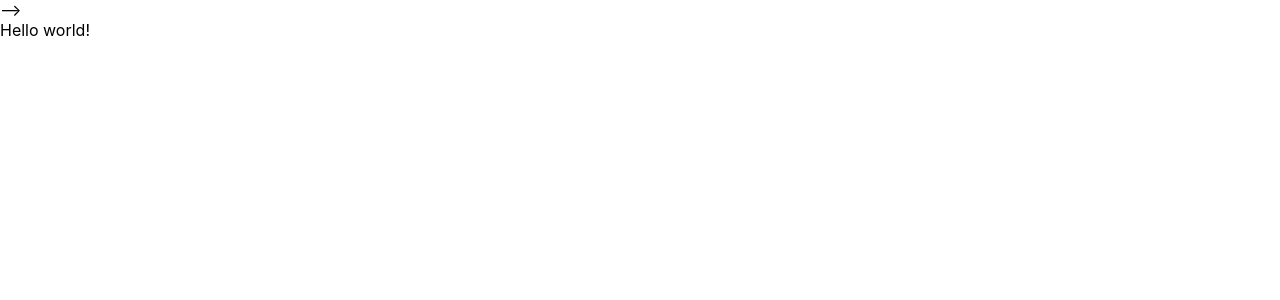
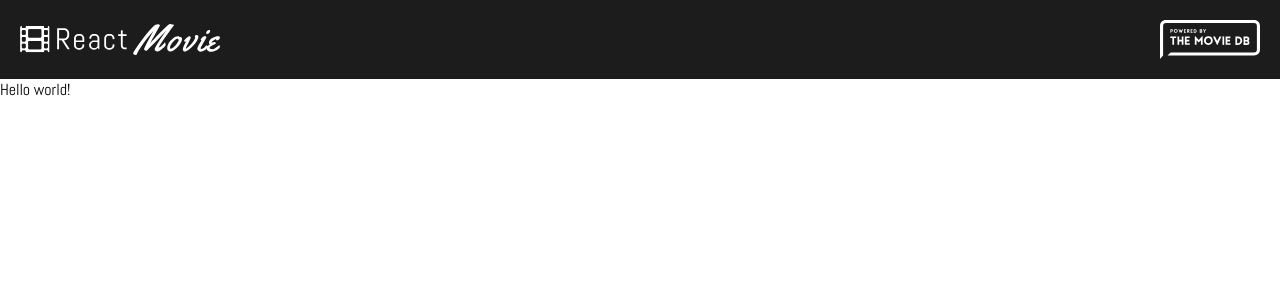
Before and after one commit to SusieHatter/React-Movie-Database, a React (Create React App) app: page / in a window 1280 px wide. Shown: the top 300 px of the page. Built offline with nearby package versions, Linux system fonts and the light colour scheme; the HTML template or start-up script is replaced by a standard one.

Commit message:
Add GlobalStyles component with general styling set, also add Header component with respective styling and images

```diff
--- a/public/index.html
+++ b/public/index.html
@@ -14,7 +14,6 @@
       href="https://fonts.googleapis.com/css2?family=Abel&display=swap"
       rel="stylesheet"
     />
-    -->
     <link rel="manifest" href="%PUBLIC_URL%/manifest.json" />
     <title>React Movie Database</title>
   </head>
--- a/src/App.js
+++ b/src/App.js
@@ -1,7 +1,19 @@
 import React from "react";
 
+//Components
+import Header from "./components/Header";
+
+//styles
+import { GlobalStyle } from "./GlobalStyles";
+
 function App() {
-  return <div className="App">Hello world!</div>;
+  return (
+    <div className="App">
+      <Header />
+      Hello world!
+      <GlobalStyle />
+    </div>
+  );
 }
 
 export default App;
--- /dev/null
+++ b/src/GlobalStyles.js
@@ -0,0 +1,41 @@
+import { createGlobalStyle } from "styled-components";
+
+export const GlobalStyle = createGlobalStyle`
+  :root {
+    --maxWidth: 1280px;
+    --white: #fff;
+    --lightGrey: #eee;
+    --medGrey: #353535;
+    --darkGrey: #1c1c1c;
+    --fontBig: 2.5rem;
+    --fontMed: 1.5rem;
+    --fontReg: 1.2rem;
+    --fontSmall: 1rem
+  }
+
+  *{
+    box-sizing: border-box;
+    font-family: 'Abel', sans-seriff;
+  }
+
+  body{
+    padding: 0;
+    margin: 0;
+
+    h1{
+      font-size: 2rem;
+      font-weight: 600;
+      color: var(--white);
+    }
+
+    h3{
+      font-size: 1.1rem;
+      font-weight: 600
+    }
+
+    p{
+      font-seize: 1rem;
+      color: var(--white);
+    }
+  }
+`;
--- /dev/null
+++ b/src/components/Header/Header.styles.js
@@ -0,0 +1,29 @@
+import styled from "styled-components";
+
+export const Container = styled.div`
+  background: var(--darkGrey);
+  padding: 0 20px;
+`;
+
+export const Content = styled.div`
+  display: flex;
+  align-items: center;
+  justify-content: space-between;
+  max-width: var(--maxWidth);
+  padding: 20px 0;
+  margin: 0 auto;
+`;
+
+export const LogoImg = styled.img`
+  width: 200px;
+  @media screen and (max-width: 500px) {
+    width: 150px;
+  }
+`;
+
+export const TMDBLogoImg = styled.img`
+  width: 100px;
+  @media screen and (max-width: 500px) {
+    width: 80px;
+  }
+`;
--- /dev/null
+++ b/src/components/Header/index.js
@@ -0,0 +1,17 @@
+import React from "react";
+
+import RMDBLogo from "../../images/react-movie-logo.svg";
+import TMDBLogo from "../../images/tmdb_logo.svg";
+
+import { Container, Content, LogoImg, TMDBLogoImg } from "./Header.styles";
+
+const Header = () => (
+  <Container>
+    <Content>
+      <LogoImg src={RMDBLogo} alt="rmdb-logo" />
+      <TMDBLogoImg src={TMDBLogo} alt="tmdb-logo" />
+    </Content>
+  </Container>
+);
+
+export default Header;
```
